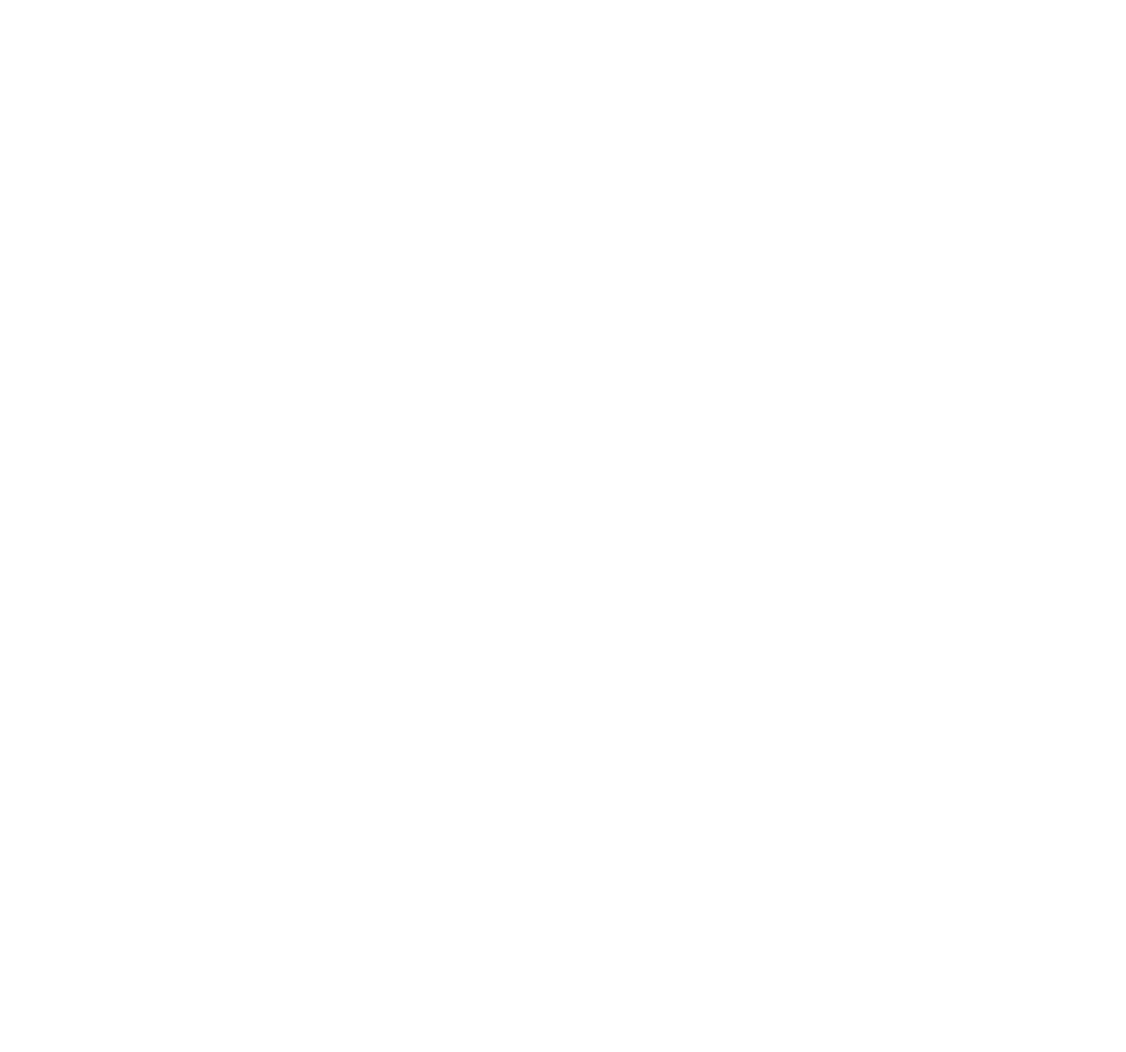
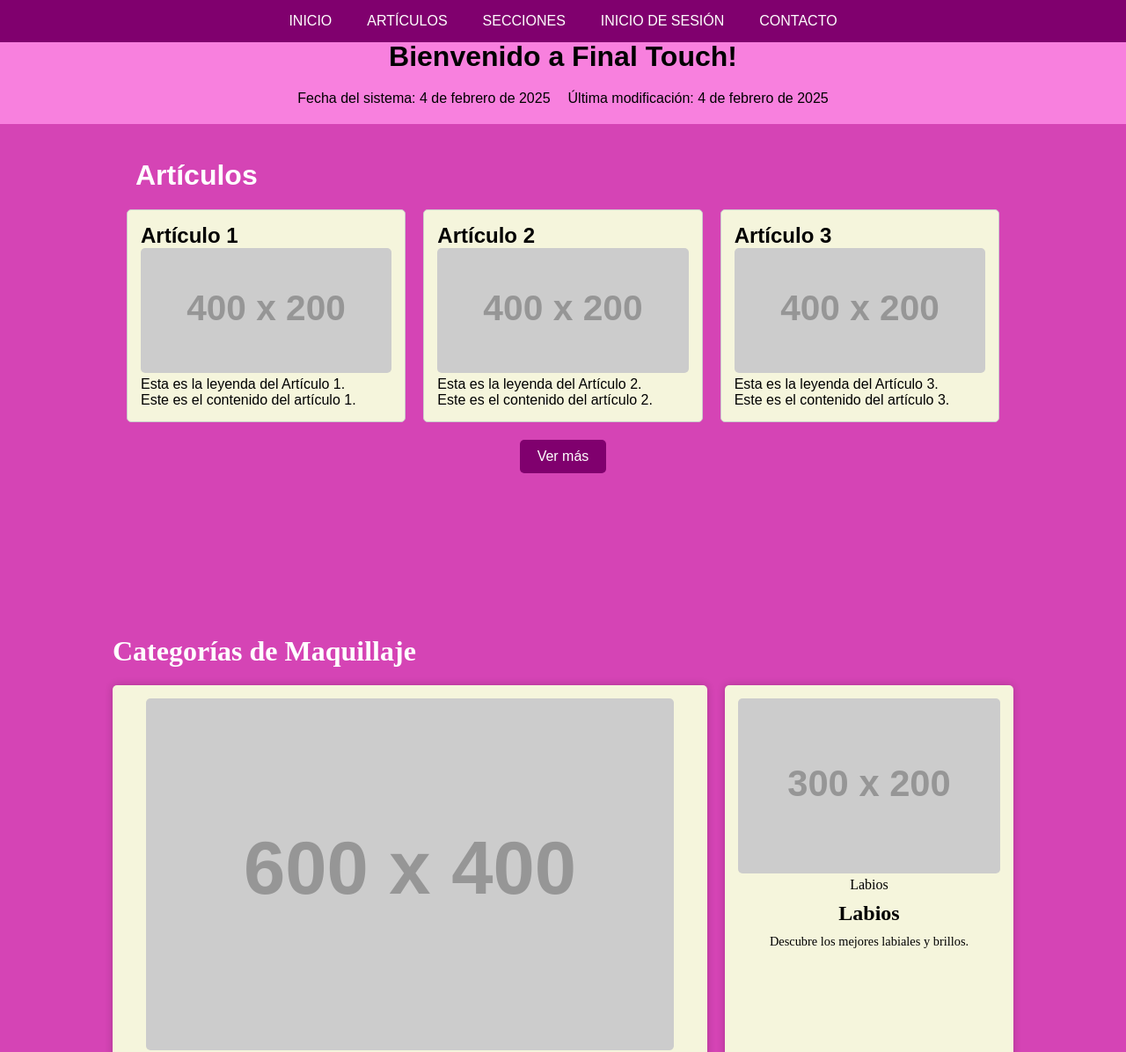
Before and after one commit to S-S-Devs/final-touch, a plain HTML site: page index.html in a window 1280 px wide. Shown: the top 1196 px of the page at 88% size. Before the commit the page ends 800 px from the top, so only its background shows below. Drawn offline with Linux system fonts and the light colour scheme; placeholder pictures from the web are drawn by us.

Commit message:
secciones y articulos

```diff
--- a/index.html
+++ b/index.html
@@ -4,8 +4,137 @@
   <meta charset="UTF-8">
   <meta name="viewport" content="width=device-width, initial-scale=1.0">
   <title>Final Touch</title>
+  <!--Styles-->
+  <link rel="stylesheet" href="/styles.css">
 </head>
 <body>
-
+  <div class="nav">
+    <header>
+      <h1>Bienvenido a Final Touch!</h1>
+      <div class="fechas">
+          <p>Fecha del sistema: <span id="fecha-sistema"></span></p>
+          <p>Última modificación: <span id="fecha-modificacion"></span></p>
+      </div>
+    </header>
+    <nav>
+      <a href="#inicio">Inicio</a>
+      <a href="#articulos">Artículos</a>
+      <a href="#secciones">Secciones</a>
+      <a href="#inicio-sesion">Inicio de Sesión</a>
+      <a href="#contacto">Contacto</a>
+    </nav>
+  </div>
+  <div class="articulos-base">
+    <div class="articulos-container">
+      <h1>Artículos</h1>
+      <div id="articulos" class="articulos">
+        <div class="articulo">
+          <h2>Artículo 1</h2>
+          <figure>
+            <img src="https://via.placeholder.com/400x200?text=Artículo+1" alt="Artículo 1">
+            <figcaption>Esta es la leyenda del Artículo 1.</figcaption>
+          </figure>
+          <p>Este es el contenido del artículo 1.</p>
+        </div>
+        <div class="articulo">
+          <h2>Artículo 2</h2>
+          <figure>
+            <img src="https://via.placeholder.com/400x200?text=Artículo+2" alt="Artículo 2">
+            <figcaption>Esta es la leyenda del Artículo 2.</figcaption>
+          </figure>
+          <p>Este es el contenido del artículo 2.</p>
+        </div>
+        <div class="articulo">
+          <h2>Artículo 3</h2>
+          <figure>
+            <img src="https://via.placeholder.com/400x200?text=Artículo+3" alt="Artículo 3">
+            <figcaption>Esta es la leyenda del Artículo 3.</figcaption>
+          </figure>
+          <p>Este es el contenido del artículo 3.</p>
+        </div>
+        <!-- Artículos adicionales (ocultos inicialmente) -->
+        <div class="articulo oculto">
+          <h2>Artículo 4</h2>
+          <figure>
+            <img src="https://via.placeholder.com/400x200?text=Artículo+4" alt="Artículo 4">
+            <figcaption>Esta es la leyenda del Artículo 4.</figcaption>
+          </figure>
+          <p>Este es el contenido del artículo 4.</p>
+        </div>
+        <div class="articulo oculto">
+          <h2>Artículo 5</h2>
+          <figure>
+            <img src="https://via.placeholder.com/400x200?text=Artículo+5" alt="Artículo 5">
+            <figcaption>Esta es la leyenda del Artículo 5.</figcaption>
+          </figure>
+          <p>Este es el contenido del artículo 5.</p>
+        </div>
+        <div class="articulo oculto">
+          <h2>Artículo 6</h2>
+          <figure>
+            <img src="https://via.placeholder.com/400x200?text=Artículo+6" alt="Artículo 6">
+            <figcaption>Esta es la leyenda del Artículo 6.</figcaption>
+          </figure>
+          <p>Este es el contenido del artículo 6.</p>
+        </div>
+      </div>
+      <button id="ver-mas" class="ver-mas">Ver más</button>
+    </div>
+  </div>
+  <!-- Secciones de Categorías -->
+  <div class="secciones">
+    <h1>Categorías de Maquillaje</h1>
+    <div class="categorias-grid">
+      <div class="categoria categoria-grande">
+        <figure>
+          <img src="https://via.placeholder.com/600x400?text=Base" alt="Base de Maquillaje">
+          <figcaption>Base de Maquillaje</figcaption>
+        </figure>
+        <h2>Base</h2>
+        <p>Encuentra la base perfecta para tu piel.</p>
+      </div>
+      <div class="categoria categoria-pequena">
+        <figure>
+          <img src="https://via.placeholder.com/300x200?text=Labios" alt="Labios">
+          <figcaption>Labios</figcaption>
+        </figure>
+        <h2>Labios</h2>
+        <p>Descubre los mejores labiales y brillos.</p>
+      </div>
+      <div class="categoria categoria-pequena">
+        <figure>
+          <img src="https://via.placeholder.com/300x200?text=Ojos" alt="Ojos">
+          <figcaption>Ojos</figcaption>
+        </figure>
+        <h2>Ojos</h2>
+        <p>Todo para resaltar tu mirada.</p>
+      </div>
+      <div class="categoria categoria-media">
+        <figure>
+          <img src="https://via.placeholder.com/400x300?text=Sombras" alt="Sombras">
+          <figcaption>Sombras</figcaption>
+        </figure>
+        <h2>Sombras</h2>
+        <p>Amplia gama de sombras para tus ojos.</p>
+      </div>
+      <div class="categoria categoria-media">
+        <figure>
+          <img src="https://via.placeholder.com/400x300?text=Maquillaje+Facial" alt="Maquillaje Facial">
+          <figcaption>Maquillaje Facial</figcaption>
+        </figure>
+        <h2>Maquillaje Facial</h2>
+        <p>Todo lo que necesitas para un acabado perfecto.</p>
+      </div>
+      <div class="categoria categoria-grande">
+        <figure>
+          <img src="https://via.placeholder.com/600x400?text=Accesorios" alt="Accesorios">
+          <figcaption>Accesorios</figcaption>
+        </figure>
+        <h2>Accesorios</h2>
+        <p>Brochas, esponjas y más para tu rutina.</p>
+      </div>
+    </div>
+  </div>
+  <script src="/main.js"></script>
 </body>
 </html>
--- a/main.js
+++ b/main.js
@@ -0,0 +1,27 @@
+document.addEventListener('DOMContentLoaded', function() {
+  mostrarFechas();
+  initArticulos(); // Asegúrate de llamar a initArticulos aquí
+});
+
+function mostrarFechas() {
+  const fechaSistema = new Date();
+  const opciones = { year: 'numeric', month: 'long', day: 'numeric' };
+  document.getElementById('fecha-sistema').textContent = fechaSistema.toLocaleDateString('es-ES', opciones);
+
+  const fechaModificacion = new Date(document.lastModified);
+  document.getElementById('fecha-modificacion').textContent = fechaModificacion.toLocaleDateString('es-ES', opciones);
+}
+
+function initArticulos() {
+  const botonVerMas = document.getElementById('ver-mas');
+  const articulosOcultos = document.querySelectorAll('.articulo.oculto');
+
+  if (botonVerMas) {
+    botonVerMas.addEventListener('click', function () {
+      articulosOcultos.forEach(articulo => {
+        articulo.classList.remove('oculto');
+      });
+      botonVerMas.style.display = 'none';
+    });
+  }
+}
--- a/styles.css
+++ b/styles.css
@@ -0,0 +1,176 @@
+* {
+  margin: 0;
+  padding: 0;
+}
+
+/* Navbar */
+.nav {
+  font-family: Arial, sans-serif;
+  margin: 0;
+  padding: 0;
+}
+
+header {
+  background-color: #f880de;
+  color: black;
+  padding: 20px 20px;
+  margin-top: 2%;
+  text-align: center;
+}
+
+.fechas {
+  margin-top: 20px;
+  display: flex;
+  justify-content: center;
+  gap: 20px;
+}
+
+nav {
+  display: flex;
+  justify-content: center;
+  background-color: #80006e;
+  position: fixed;
+  top: 0;
+  width: 100%;
+  z-index: 1000;
+  text-transform: uppercase;
+}
+
+nav a {
+  color: white;
+  padding: 10px 20px;
+  margin: 5px 0;
+  text-decoration: none;
+  text-align: center;
+}
+
+nav a:hover {
+  background-color: #f880de;
+  border-radius: 50px;
+  color: black;
+}
+
+/* Articulos */
+.articulos-base {
+  font-family: Arial, sans-serif;
+  margin: 0;
+  padding: 20px;
+  background-color: hsl(313, 63%, 55%);
+}
+
+.articulos-container {
+  max-width: 80%;
+  margin: auto;
+  margin-bottom: 10%;
+  padding: 20px 0;
+}
+
+.articulos-container h1 {
+  margin-bottom: 20px;
+  margin-left: 10px;
+  color: white;
+}
+
+.articulos {
+  display: flex;
+  flex-wrap: wrap;
+  gap: 20px;
+}
+
+.articulo {
+  flex: 1 1 calc(33.333% - 20px);
+  border: 1px solid #ccc;
+  border-radius: 5px;
+  background-color: beige;
+  padding: 15px;
+  box-sizing: border-box;
+}
+
+.articulo img {
+  max-width: 100%;
+  height: auto;
+  border-radius: 5px;
+}
+
+.ver-mas {
+  display: block;
+  margin: 20px auto;
+  padding: 10px 20px;
+  background-color: #80006e;
+  color: white;
+  border: none;
+  border-radius: 5px;
+  cursor: pointer;
+  font-size: 16px;
+}
+
+.ver-mas:hover {
+  background-color: #f880de;
+  color: black;
+}
+
+.articulo.oculto {
+  display: none;
+}
+
+/* Secciones */
+.secciones {
+  padding-right: 10%;
+  padding-left: 10%;
+  padding-bottom: 10%;
+  background-color: hsl(313, 63%, 55%);
+  color: white;
+  text-align: center;
+}
+
+.secciones h1{
+  text-align: left;
+  margin-bottom: 20px;
+}
+
+.categorias-grid {
+  display: grid;
+  grid-template-columns: repeat(3, 1fr);
+  gap: 20px;
+  margin-top: 20px;
+}
+
+.categoria {
+  background-color: beige;
+  color: black;
+  border-radius: 5px;
+  padding: 15px;
+  box-shadow: 0 0 10px rgba(0, 0, 0, 0.2);
+  transition: transform 0.3s;
+}
+
+.categoria:hover {
+  transform: scale(1.05);
+}
+
+.categoria img {
+  max-width: 100%;
+  height: auto;
+  border-radius: 5px;
+}
+
+.categoria h2 {
+  margin: 10px 0;
+}
+
+.categoria p {
+  font-size: 0.9em;
+}
+
+/* Tamaños de las categorías */
+.categoria-grande {
+  grid-column: span 2;
+}
+
+.categoria-media {
+  grid-column: span 1;
+}
+
+.categoria-pequena {
+  grid-column: span 1;
+}
```
